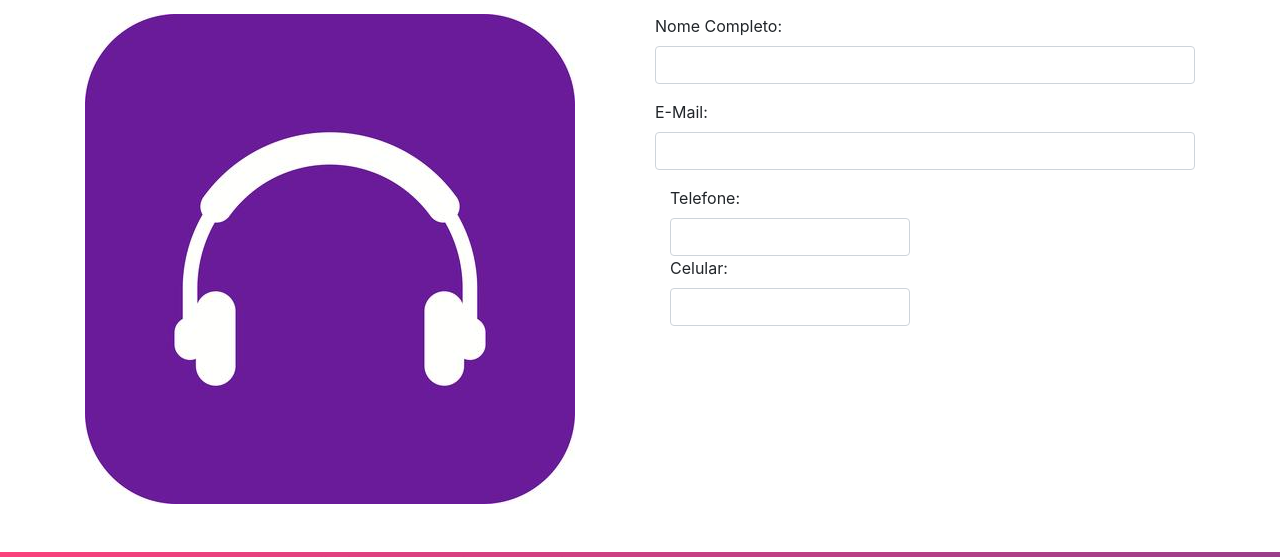
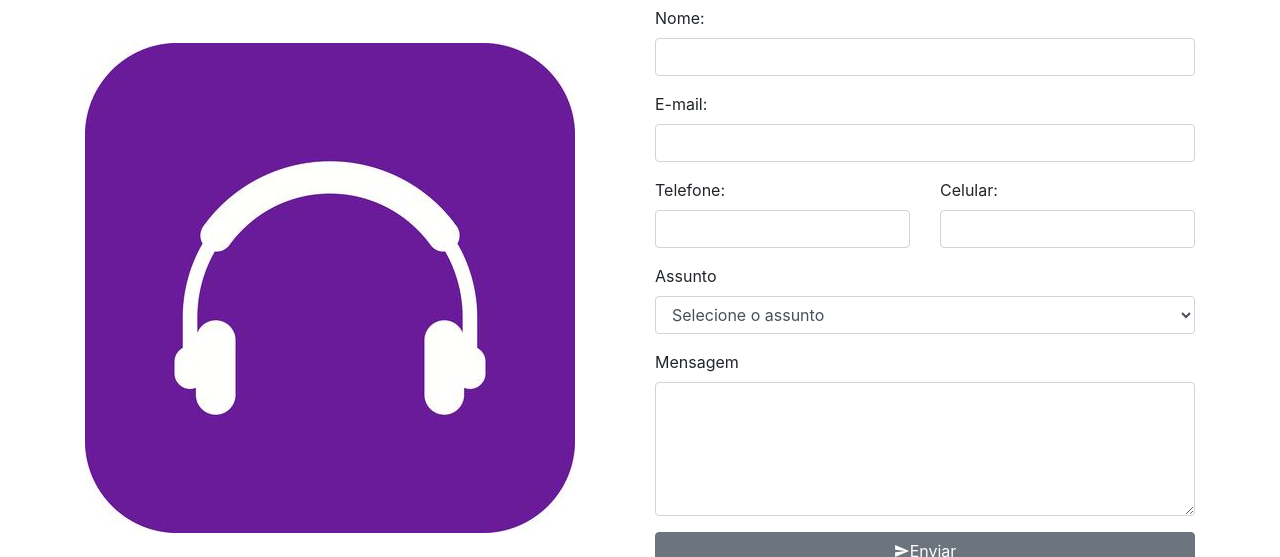
Before and after one commit to Nick061293/TrabalhoPW-1, a plain HTML site: page faleconosco.html in a window 1280 px wide. Shown: the part 575-1132 px from the top of the page. Drawn offline with nearby package versions, Linux system fonts and the light colour scheme; a web font is replaced by a local one.

Commit message:
Form Update 27/05

```diff
--- a/faleconosco.html
+++ b/faleconosco.html
@@ -28,14 +28,14 @@
     </div>
 
     <nav class="navbar navbar-expand-lg navbar-light bg-light bg-nav mt--5">
-        <a class="navbar-brand" href="#">UniverseHome</a>
+        <a class="navbar-brand" href="index.html">UniverseHome</a>
         <button class="navbar-toggler" type="button" data-toggle="collapse" data-target="#navbarSupportedContent" aria-controls="navbarSupportedContent" aria-expanded="false" aria-label="Toggle navigation">
         </button>
 
         <div class="collapse navbar-collapse" id="navbarSupportedContent">
             <ul class="navbar-nav mr-auto">
                 <li class="nav-item active">
-                    <a class="nav-link" href="#">Home <span class="sr-only">(current)</span></a>
+                    <a class="nav-link" href="index.html">Home <span class="sr-only">(current)</span></a>
                 </li>
                 <li class="nav-item">
                     <a class="nav-link" href="#">Asteroides</a>
@@ -50,6 +50,9 @@
                         <a class="dropdown-item" href="#">Outros</a>
                     </div>
                 </li>
+                <li class="nav-item">
+                    <a class="nav-link" href="faleconosco.html">Formulário</a>
+                </li>
             </ul>
             <form class="form-inline my-2 my-lg-0">
                 <input class="form-control mr-sm-2" type="search" placeholder="Search" aria-label="Search">
@@ -58,36 +61,53 @@
         </div>
     </nav>
 
-    <div class="container mt-4">
+    <div class="container mt-3">
         <div class="row">
             <div class="col-12">
                 <div class="alert alert-secondary">
-                    <h1 class="text-center">
-                        Formulário
-                    </h1>
+                    <h1 class="text-center">Formulário</h1>
                 </div>
             </div>
-            <div class="col-md-6 col-12">
-                <img class="img-fluid" src="img/fone.jpg" alt="">
+        </div>
+        <div class="row align-items-center">
+            <div class="col-md-6 col-12 d-none d-sm-block">
+                <img class="img-fluid" src="img/fone.jpg" alt="Fale Conosco">
             </div>
             <div class="col-md-6 col-12">
                 <form action="">
                     <div class="form-group">
-                        <label>Nome Completo:</label>
-                        <input type="text" name="" id="" class="form-control">
+                        <label>Nome:</label>
+                        <input type="text" class="form-control">
                     </div>
                     <div class="form-group">
-                        <label>E-Mail:</label>
-                        <input type="email" name="" id="" class="form-control">
+                        <label>E-mail:</label>
+                        <input type="email" class="form-control">
                     </div>
-                    <div class="col-md-6 col-12">
-                        <label>Telefone:</label>
-                        <input type="tel" name="" id="" class="form-control">
+                    <div class="form-group row">
+                        <div class="col-md-6 col-12">
+                            <label>Telefone:</label>
+                            <input type="tel" class="form-control">
+                        </div>
+                        <div class="col-md-6 col-12">
+                            <label>Celular:</label>
+                            <input type="tel" class="form-control">
+                        </div>
                     </div>
-                    <div class="col-md-6 col-12">
-                        <label>Celular:</label>
-                        <input type="tel" name="" id="" class="form-control">
+                    <div class="form-group">
+                        <label>Assunto</label>
+                        <select name="" id="" class="form-control">
+                            <option value="">Selecione o assunto</option>
+                            <option value="">Sugestão</option>
+                            <option value="">Crítica</option>
+                            <option value="">Elogio</option>
+                            <option value="">Dúvida</option>
+                        </select>
                     </div>
+                    <div class="form-group">
+                        <label>Mensagem</label>
+                        <textarea name="" id="" cols="30" rows="5" class="form-control"></textarea>
+                    </div>
+                    <button class="btn btn-secondary btn-block"><i class="mdi mdi-send"></i>Enviar</button>
                 </form>
             </div>
         </div>
```
Also changed, not shown: index.html (+5 -2 lines).
